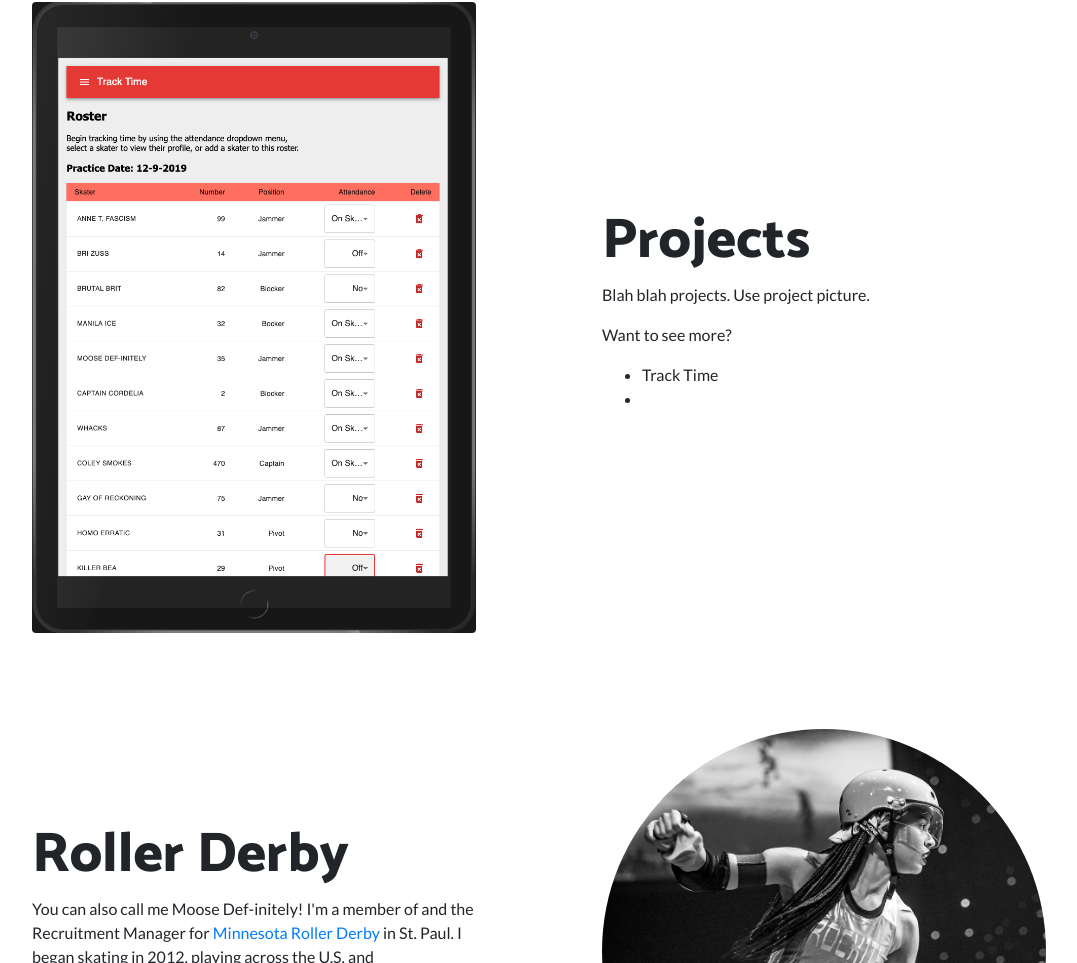
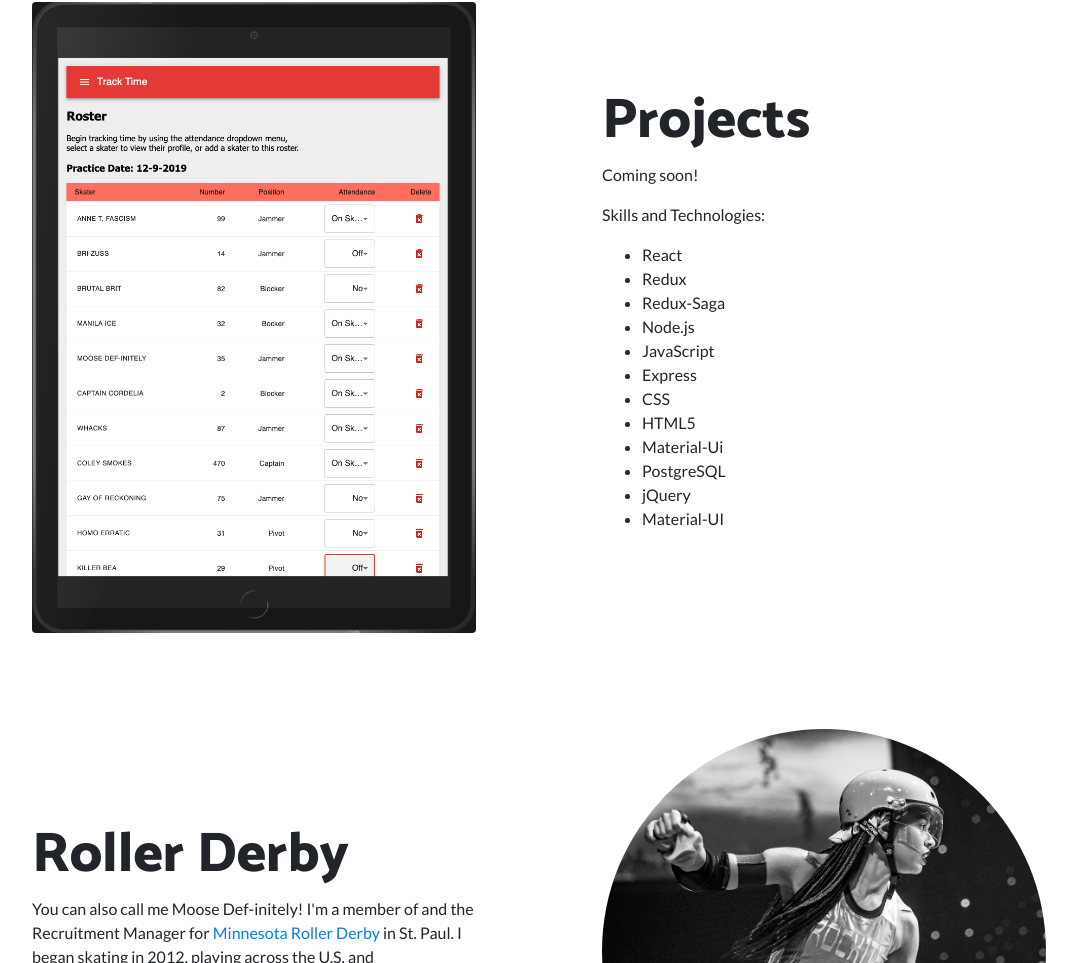
Before and after one commit to sharifa-simon/personal-website, a website: page index.html in a window 1280 px wide. Shown: the part 1273-2236 px from the top of the page, without its empty margins (101-1178 px from the left). Drawn offline with Linux system fonts and the light colour scheme.

Commit message:
add technologies placeholder list

```diff
--- a/index.html
+++ b/index.html
@@ -74,7 +74,8 @@
               <p>I'm a Full Stack Software Engineer and Dietetic Technician based in the Minneapolis area.
                 <br />My background is in community nutrition, working with low-income and refugee families.
                 <br />People
-                are my passion. I'm driven by finding and providing solutions that can improve the lives of my community.</p>
+                are my passion. I'm driven by finding and providing solutions that can improve the lives of my
+                community.</p>
 
             </div>
 
@@ -95,11 +96,22 @@
         <div class="col-lg-6">
           <div class="p-5">
             <h2 class="display-4">Projects</h2>
-            <p>Blah blah projects. Use project picture. </p>
-            <p>Want to see more?</p>
+            <p>Coming soon! </p>
+            <p>Skills and Technologies:</p>
             <ul>
-              <li>Track Time</li>
-              <li></li>
+              <li>React</li>
+              <li>Redux</li>
+              <li>Redux-Saga</li>
+              <li>Node.js</li>
+              <li>JavaScript</li>
+              <li>Express</li>
+              <li>CSS</li>
+              <li>HTML5</li>
+              <li>Material-Ui</li>
+              <li>PostgreSQL</li>
+              <li>jQuery</li>
+              <li>Material-UI</li>
+
             </ul>
 
           </div>
@@ -119,10 +131,13 @@
         <div class="col-lg-6 order-lg-1">
           <div class="p-5">
             <h2 class="display-4">Roller Derby</h2>
-            <p>You can also call me Moose Def-initely! I'm a member of and the Recruitment Manager for <a href="http://www.mnrollerderby.com">Minnesota
-              Roller Derby</a> in St. Paul.
-              I began skating in 2012, playing across the U.S. and internationally. I love training and working with new skaters, but I really enjoy the competitive
-              atmosphere. I thrive on the teamwork and collaboration it takes to run such a large volunteer organization.</p>
+            <p>You can also call me Moose Def-initely! I'm a member of and the Recruitment Manager for <a
+                href="http://www.mnrollerderby.com">Minnesota
+                Roller Derby</a> in St. Paul.
+              I began skating in 2012, playing across the U.S. and internationally. I love training and working with new
+              skaters, but I really enjoy the competitive
+              atmosphere. I thrive on the teamwork and collaboration it takes to run such a large volunteer
+              organization.</p>
           </div>
         </div>
       </div>
@@ -132,12 +147,13 @@
   <!-- Footer -->
   <footer class="py-5 bg-black">
     <div class="container">
-        <div align="center">
-          <a href="https://github.com/sharifa-simon">
+      <div align="center">
+        <a href="https://github.com/sharifa-simon">
           <img src="img/GitHub.png" alt="GitHub" height="42" width="42" hspace="5"></a>
-          <a href="https://www.linkedin.com/in/sharifa-simon/">
-            <img src="img/linkedin.png" alt="GitHub" height="40" width="50" hspace="3"></a>
-          <a href="mailto:sharifa.a.simon@gmail.com?Subject=Hey%20Developer" target="_top" ><img src="img/email.png" alt="Email"></a></div>
+        <a href="https://www.linkedin.com/in/sharifa-simon/">
+          <img src="img/linkedin.png" alt="GitHub" height="40" width="50" hspace="3"></a>
+        <a href="mailto:sharifa.a.simon@gmail.com?Subject=Hey%20Developer" target="_top"><img src="img/email.png"
+            alt="Email"></a></div>
       <p class="m-0 text-center text-white small">
         Copyright &copy; Sharifa Simon 2019</p>
     </div>
```
